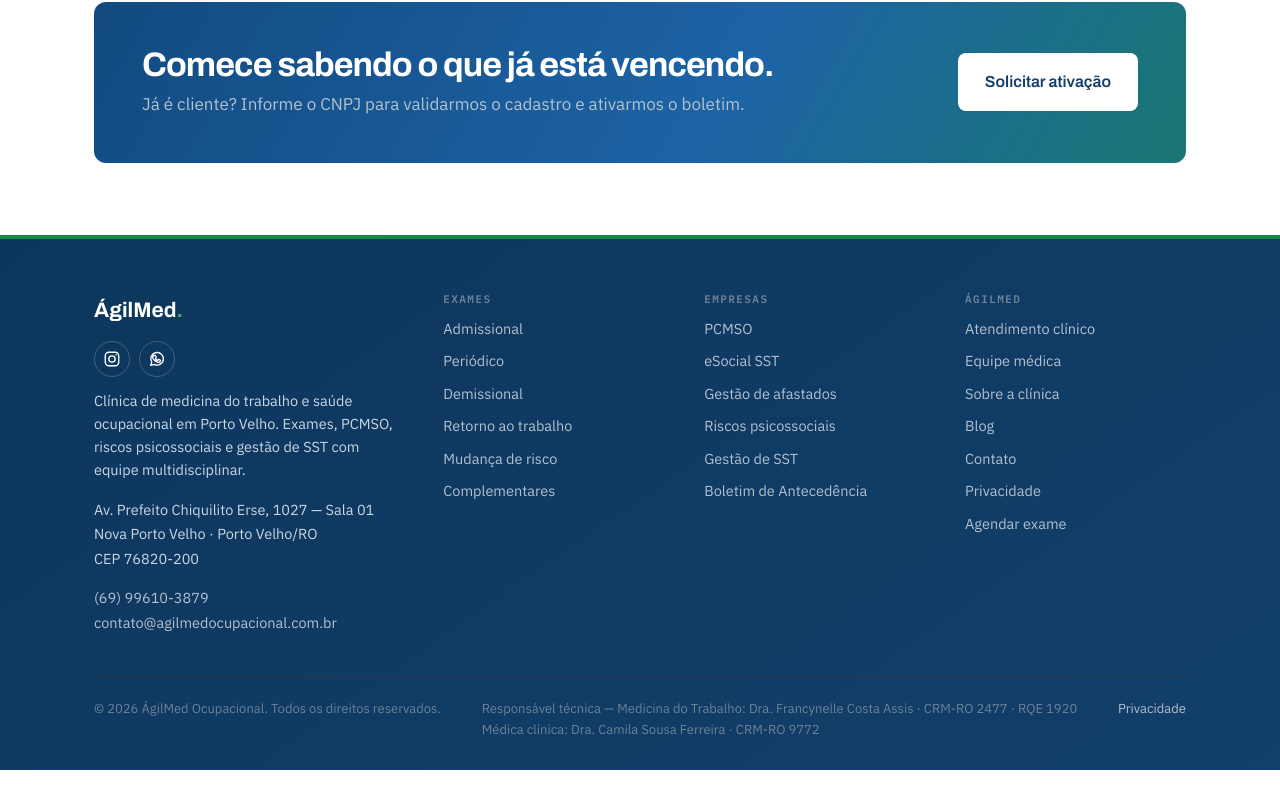
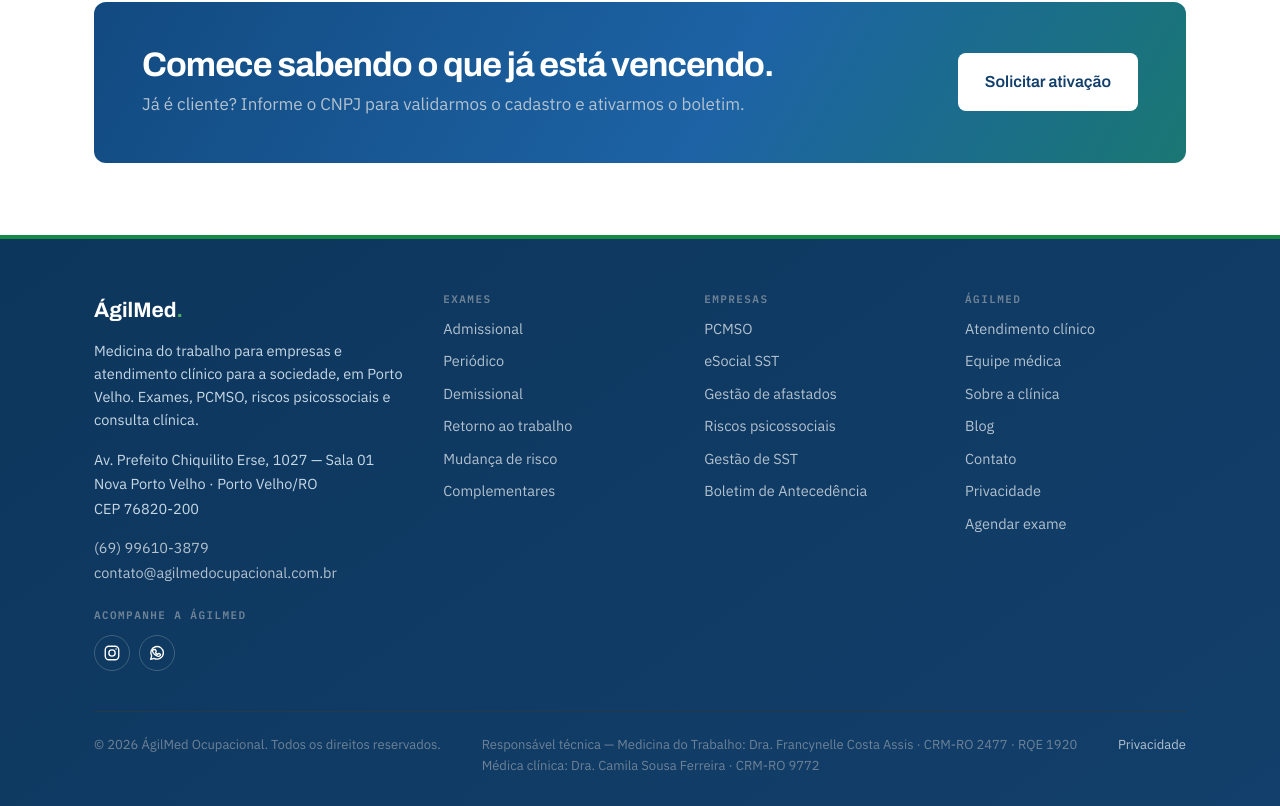
Before and after one commit to guerrasilvaleonardo/SITE-SGILMEDOCUPACIONAL, a Next.js app: page / in a window 1280 px wide. Shown: the part 3808-4614 px from the top of the page. Before the commit the page ends 4578 px from the top, so only its background shows below. Built offline with nearby package versions, Linux system fonts and the light colour scheme.

Commit message:
Refactor footer content and remove RedesSociais
Removed the RedesSociais component and updated the footer text for clarity.

```diff
--- a/components/Rodape.jsx
+++ b/components/Rodape.jsx
@@ -12,10 +12,9 @@
             <div className="rodape-marca">
               ÁgilMed<span style={{ color: '#4CAC5E' }}>.</span>
             </div>
-            <RedesSociais />
             <p style={{ marginTop: 12, lineHeight: 1.6 }}>
-              Clínica de medicina do trabalho e saúde ocupacional em Porto Velho. Exames, PCMSO,
-              riscos psicossociais e gestão de SST com equipe multidisciplinar.
+              Medicina do trabalho para empresas e atendimento clínico para a sociedade, em Porto
+              Velho. Exames, PCMSO, riscos psicossociais e consulta clínica.
             </p>
             <p style={{ marginTop: 16, lineHeight: 1.7 }}>
               {site.endereco.rua}
@@ -29,6 +28,9 @@
               <br />
               <a href={`mailto:${site.email}`}>{site.email}</a>
             </p>
+
+            <h4 style={{ marginTop: 24 }}>Acompanhe a ÁgilMed</h4>
+            <RedesSociais />
           </div>
 
           {rodapeLinks.map((coluna) => (
@@ -50,7 +52,8 @@
             © {ano} {site.nome}. Todos os direitos reservados.
           </div>
           <div>
-            Responsável técnica — Medicina do Trabalho: {site.responsavelTecnico.nome} · {site.responsavelTecnico.registro}
+            Responsável técnica — Medicina do Trabalho: {site.responsavelTecnico.nome} ·{' '}
+            {site.responsavelTecnico.registro}
             <br />
             Médica clínica: {site.medicaClinica.nome} · {site.medicaClinica.registro}
           </div>
```
